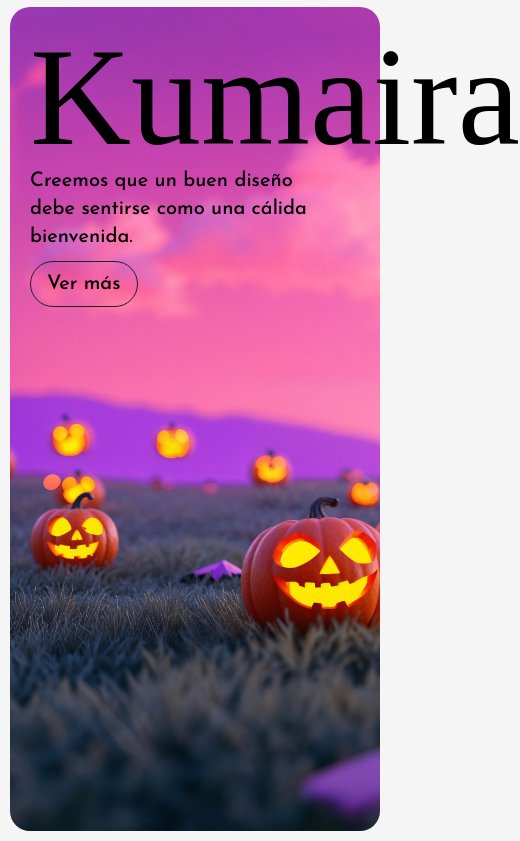
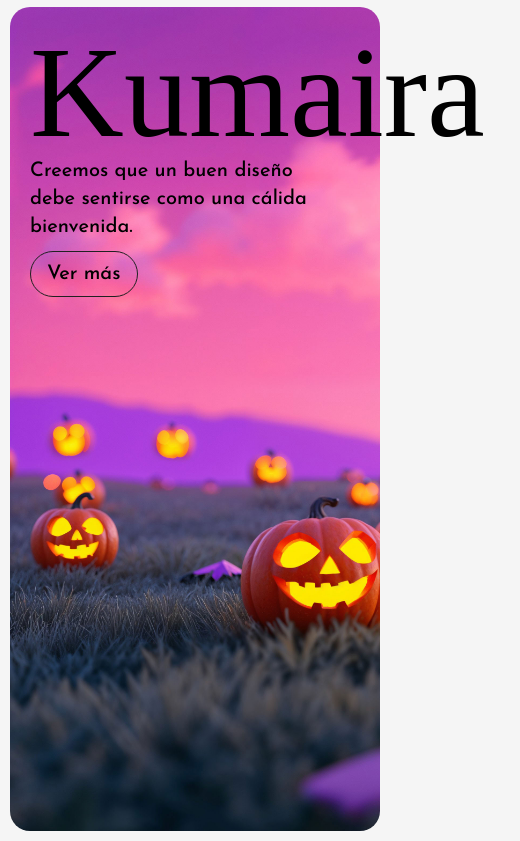
Before and after one commit to richzx/hkumaira, an Astro site: page / in a window 390 px wide. Shown: the part 83-924 px from the top of the page, 520 px wide, since content can reach past the window. Built offline with nearby package versions, Linux system fonts and the light colour scheme; Astro itself is replaced by a stand-in of ours; a web font is replaced by a local one.

Commit message:
update index

```diff
--- a/src/pages/index.astro
+++ b/src/pages/index.astro
@@ -6,7 +6,7 @@ import Layout from "../layouts/Layout.astro";
   <main class="px-[10px] py-[10px] w-full h-screen">
     <div class="w-full h-full bg-image bg-cover rounded-[20px]">
 			<div class="ml-[20px] sm:ml-[50px] pt-5 max-w-[900px] flex flex-col lg:flex-row lg:items-center justify-between">
-				<h1 class="font-kumaira leading-none text-[140px] min-[450px]:text-[160px] sm:text-[180px]">Kumaira</h1>
+				<h1 class="font-kumaira leading-none text-[130px] min-[400px]:text-[140px] min-[450px]:text-[160px] sm:text-[180px]">Kumaira</h1>
 				<div class="max-w-[300px] flex flex-col gap-[10px] items-start">
 					<p class="text-xl sm:text-2xl font-medium">Creemos que un buen diseño debe sentirse como una cálida bienvenida.</p>
 					<a href="#" class="focus:ring-4 ring-slate-500 text-xl font-medium py-2 sm:py-3 px-4 sm:px-5 rounded-full border-[1.5px] border-[#212121]">
```
